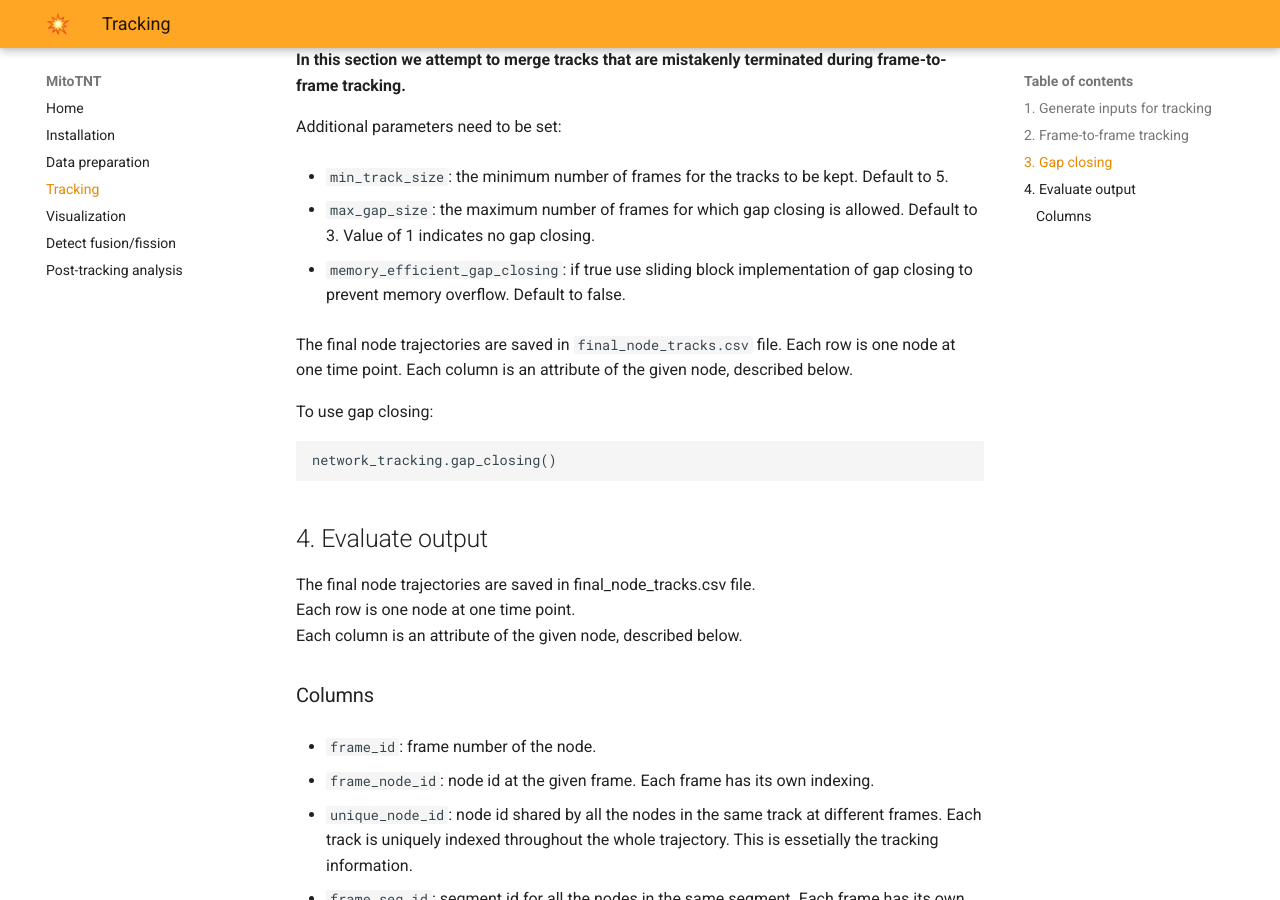
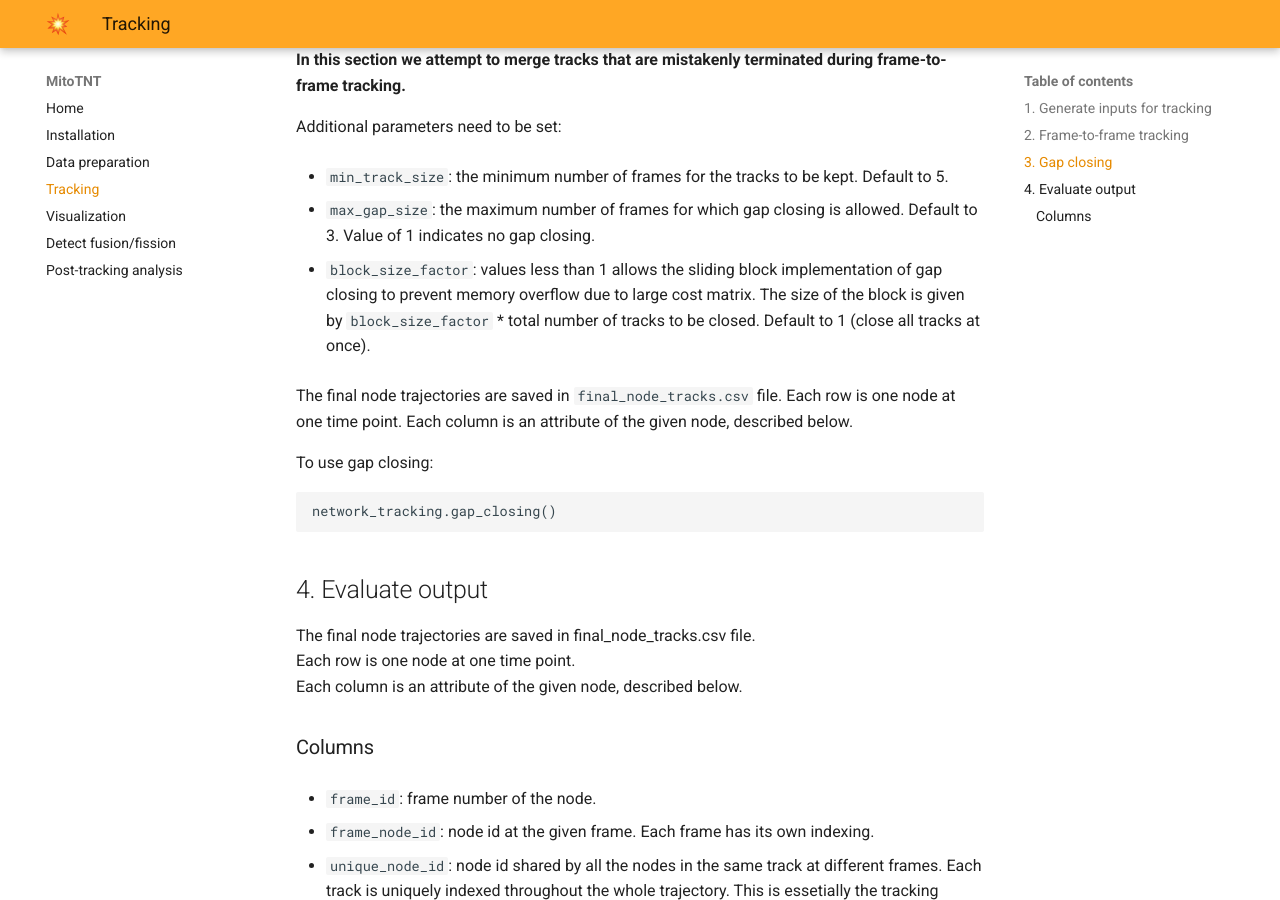
Before and after one commit to pylattice/MitoTNT, an MkDocs documentation site: the page built from docs/3_tracking.md, in a window 1280 px wide and 900 px high, scrolled down 1695 px. Built offline with MkDocs 1.6.1 and Material for MkDocs 9.7.7, drawn with Linux system fonts in a browser that asks for light colours.

Commit message:
Update 3_tracking.md

```diff
--- a/docs/3_tracking.md
+++ b/docs/3_tracking.md
@@ -57,7 +57,7 @@ Additional parameters need to be set:
 
 - `max_gap_size`: the maximum number of frames for which gap closing is allowed. Default to 3. Value of 1 indicates no gap closing.
 
-- `memory_efficient_gap_closing`: if true use sliding block implementation of gap closing to prevent memory overflow. Default to false.
+- `block_size_factor`: values less than 1 allows the sliding block implementation of gap closing to prevent memory overflow due to large cost matrix. The size of the block is given by `block_size_factor` * total number of tracks to be closed. Default to 1 (close all tracks at once).
 
 The final node trajectories are saved in `final_node_tracks.csv` file.
 Each row is one node at one time point.
```
